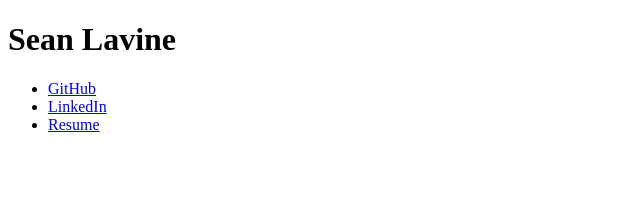
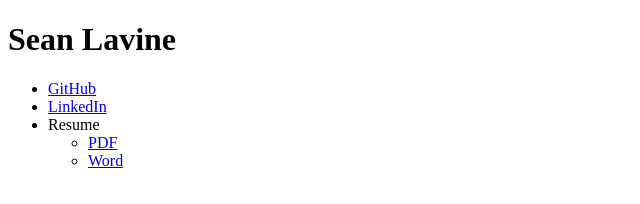
Before and after one commit to freewil/freewil.github.io, a plain HTML site: page index.html in a window 1280 px wide. Shown: the whole page, without its empty margins (0-640 px from the left). Drawn offline with Linux system fonts and the light colour scheme.

Commit message:
update resume; add word format

```diff
--- a/index.html
+++ b/index.html
@@ -8,7 +8,12 @@
 <ul>
   <li><a href="https://github.com/freewil">GitHub</a></li>
   <li><a href="https://www.linkedin.com/in/seanlavine/">LinkedIn</a></li>
-  <li><a href="resume.pdf">Resume</a></li>
+  <li>Resume
+    <ul>
+      <li><a href="resume.pdf">PDF</a></li>
+      <li><a href="resume.docx">Word</a></li>
+    </ul>
+  </li>
 </ul>
 </body>
 </html>
```
Also changed, not shown: 2 other files.
